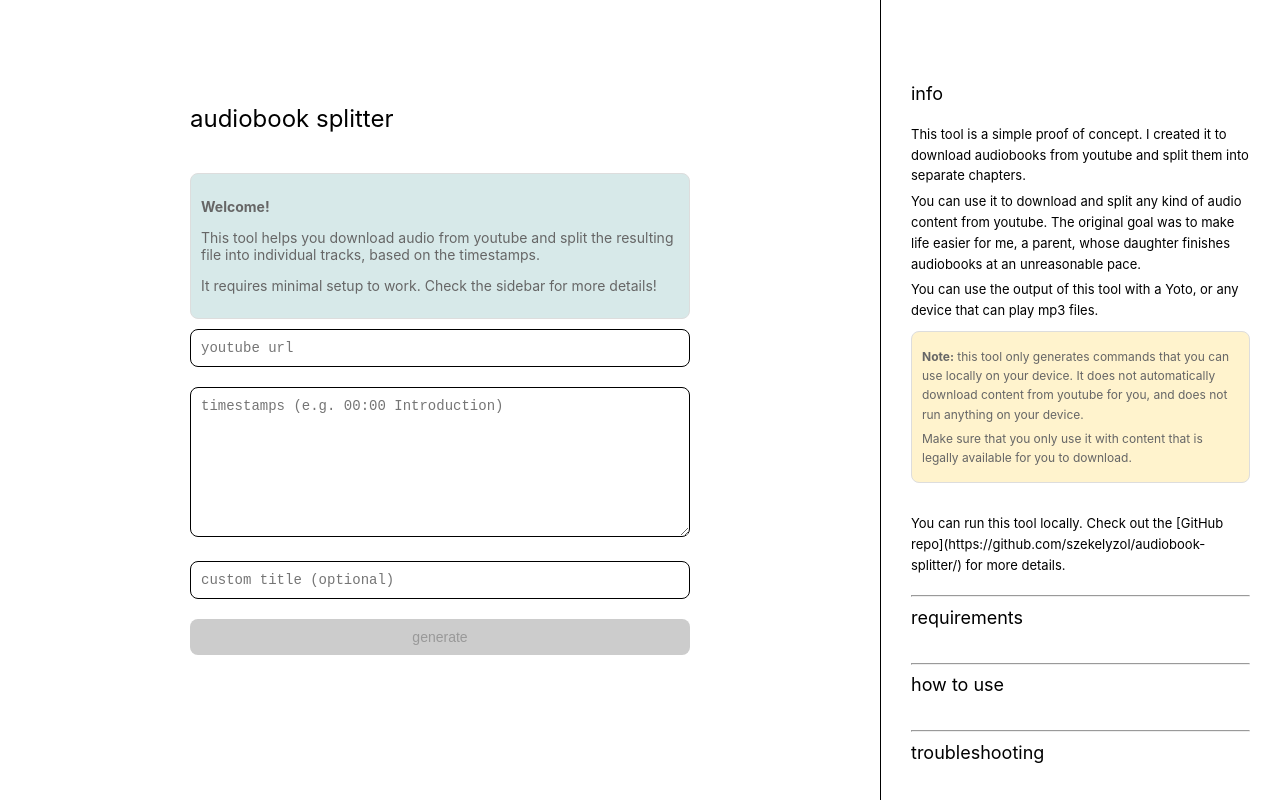
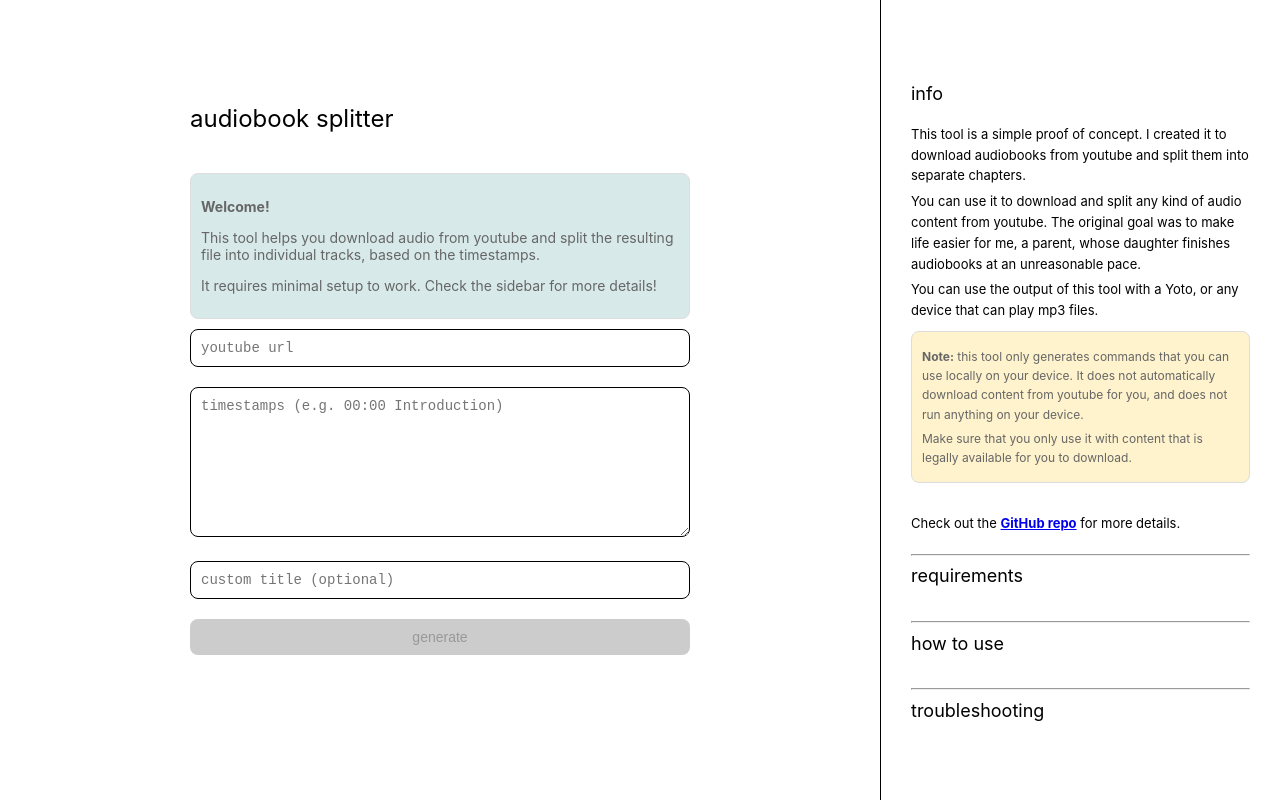
Before and after one commit to szekelyzol/audiobook-splitter, a Next.js app: page / in a window 1280 px wide. Both pictures are taken after a click on the heading "info". Shown: the top 802 px of the page. Built offline with nearby package versions, Linux system fonts and the light colour scheme.

Commit message:
fix brainfart markdown link to html

```diff
--- a/components/Sidebar.tsx
+++ b/components/Sidebar.tsx
@@ -37,7 +37,7 @@ export const Sidebar = memo<SidebarProps>(({ openSection, onToggleSection }) =>
             </div>
           </div>
 
-            <p>You can run this tool locally. Check out the [GitHub repo](https://github.com/szekelyzol/audiobook-splitter/) for more details.</p>
+            <p>Check out the <a href="https://github.com/szekelyzol/audiobook-splitter/" target="_blank" rel="noopener noreferrer"><strong>GitHub repo</strong></a> for more details.</p>
         </details>
 
         <hr />
```
